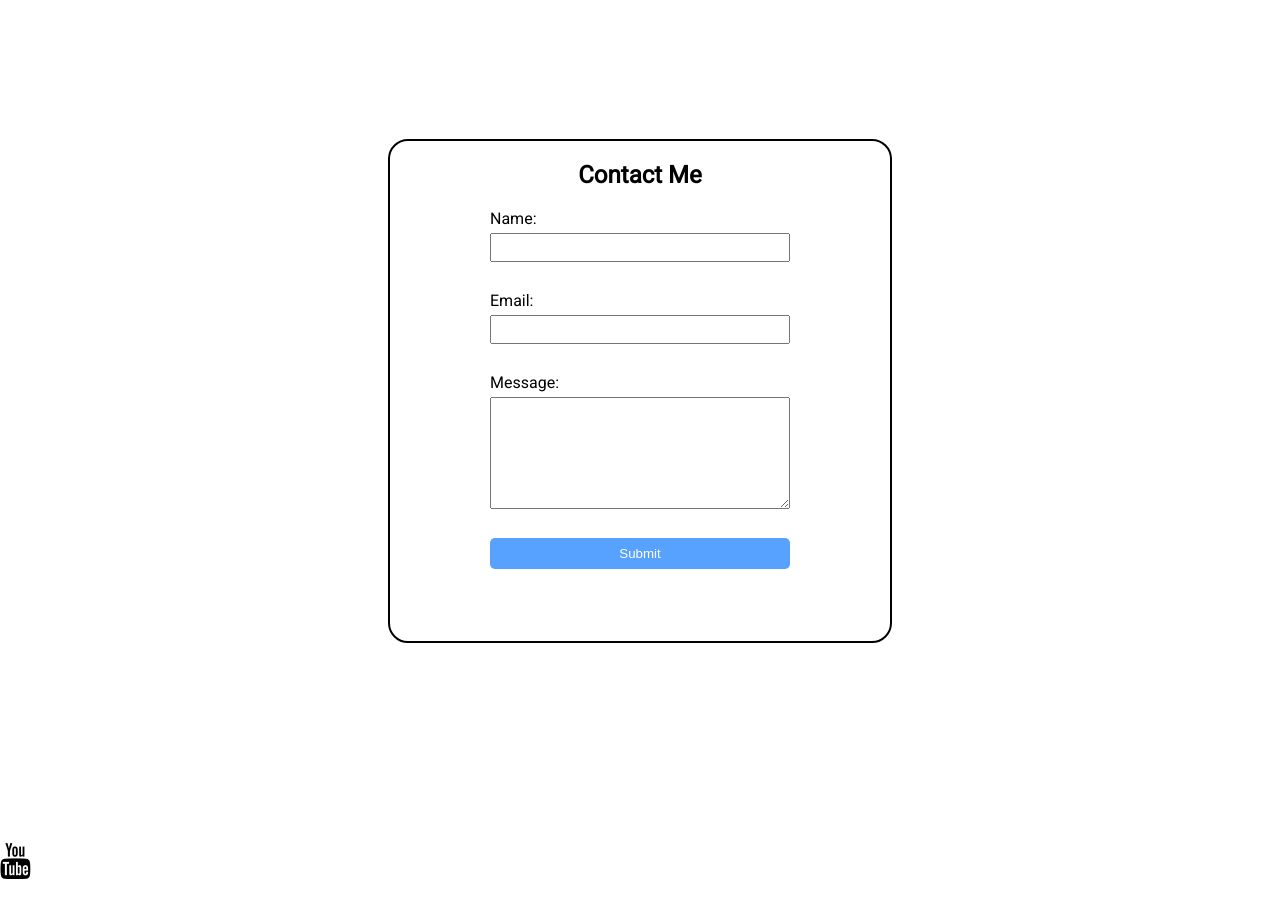
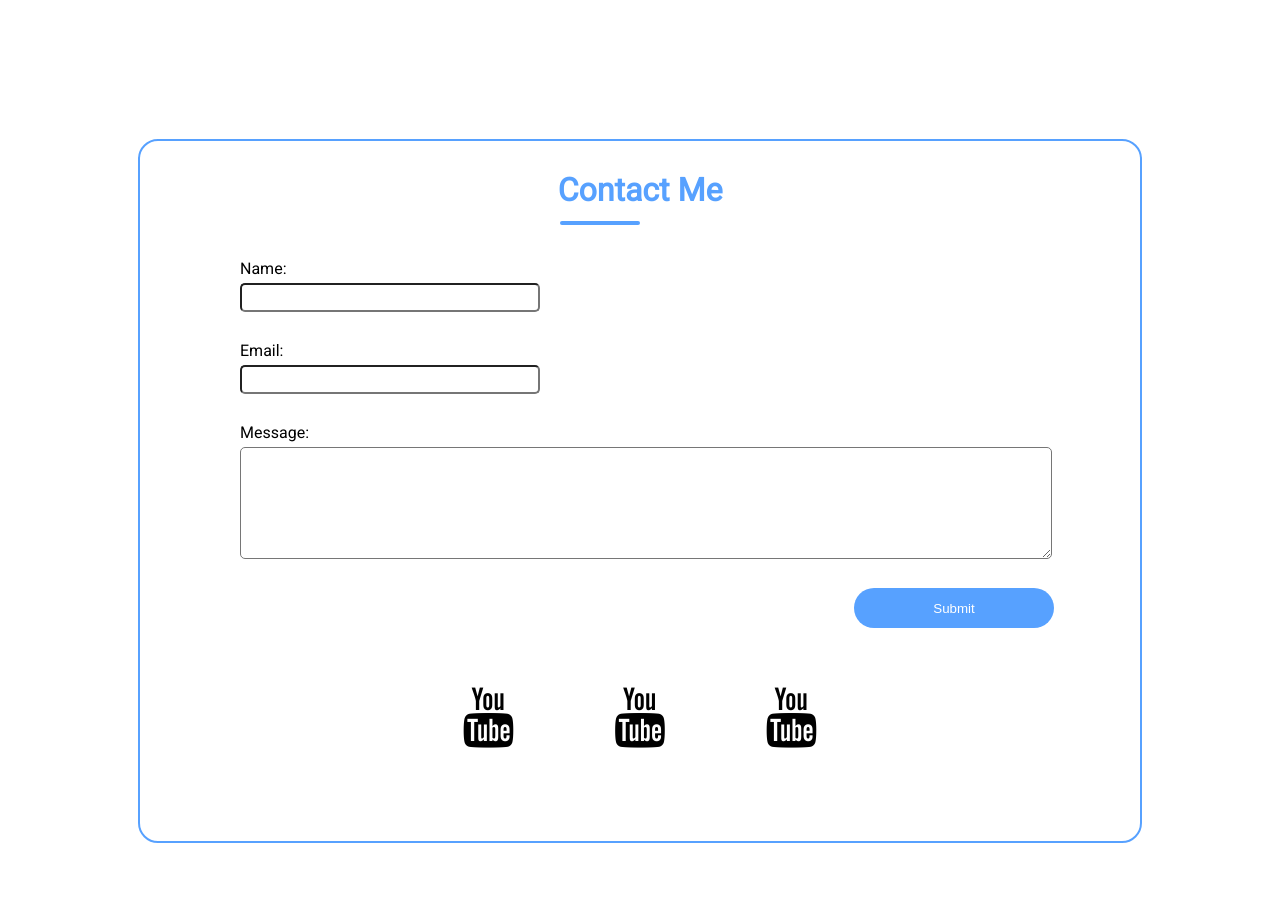
Before and after one commit to Dsoungpa/Final-Project-Bitwise, a plain HTML site: page index.html in a window 1280 px wide. Shown: the part 860-1778 px from the top of the page. Before the commit the page ends 1739 px from the top, so only its background shows below. Drawn offline with Linux system fonts and the light colour scheme.

Commit message:
Adjusted Contact Me Form Layout

```diff
--- a/index.html
+++ b/index.html
@@ -81,7 +81,8 @@
         <!-- Bottom Part of Page (Contact & Socials) -->
         <div class="row3">
             <div class="contact-section" id="contact-form">
-            <h2>Contact Me</h2>
+                <h1>Contact Me</h1>
+                <div class="shape contact-underline"></div>
                 <form>
                     <label for="name">Name:</label>
                     <input type="text" id="name" name="name" required>
@@ -92,21 +93,23 @@
                     <label for="message">Message:</label>
                     <textarea id="message" name="message" required></textarea>
                     <br>
+                    <div class="move-right">
                         <button type="submit">Submit</button>
+                    </div>
                 </form>
+
+                <div class="icons">
+                    <i class="fa fa-youtube" style="font-size: 60px;"></i>
+                    <i class="fa fa-youtube" style="font-size: 60px;"></i>
+                    <i class="fa fa-youtube" style="font-size: 60px;"></i>
+                </div>
+
             </div>
         </div>
-
-    <!-- Social Links -->
-    <div class="row4">
-        <div class="social-links">
-            <i class="fa fa-youtube" style="font-size: 36px;"></i>
-        </div>
-    </div>
-
 
     </body>
 
     <!-- Footer -->
-<div class="footer-column"> </div>
+    <footer> <footer>
+
 </html>
--- a/style.css
+++ b/style.css
@@ -21,7 +21,7 @@ a:visited {
 }
 
 
-.row, .row2, .row3, .row4{
+.row, .row2, .row3{
     /* Makes everything horizontal */
     display: flex;
 }
@@ -36,9 +36,8 @@ a:visited {
     /* Makes my contact form centered within the row */
     justify-content: center;
     /* Adds 200px of space around my row3 */
-    margin-bottom: 200px;
+    margin-bottom: 30px;
 }
-
 
 .invisible-column, .column{
     /* Makes my nav bar light blue and the text of those white */
@@ -185,7 +184,7 @@ Specific lengths depending on Text */
     width: 700px;
     height: 400px;
     margin-top: 50px;
-    margin-left: 40px;
+    margin-left: 80px;
     padding: 25px;
 
     /* Need this to make underline*/
@@ -295,26 +294,53 @@ Specific lengths depending on Text */
 .contact-section {
     display: flex;
     flex-direction: column;
-    align-items: center; /* Centers vertically */
+
 
     /* Adds Space on top */
     margin-top: 50px;
+    /* Adds Space on bottom */
+    margin-bottom: 100px;
+
     /* Adds a border around the contect section */
-    border: 2px solid black;
+    border: 2px solid #57a1ff;
 
     /* Sets Size */
-    width: 500px;
-    height: 500px;
+    width: 1000px;
+    height: 700px;
 
     /* Rounds the section */
     border-radius: 20px;
 }
 
+.contact-section h1, .contact-section .icons {
+    display: flex;
+    justify-content: center;
+
+    margin-bottom: 30px;
+}
+
+.contact-section h1 {
+    color: #57a1ff;
+    margin-top: 30px;
+}
+
+.contact-underline {
+    /* Adjusts positioning */
+    background-color: #57a1ff;
+    border-radius: 10px;
+    margin-top: 80px;
+    margin-left: 420px;
+    width: 80px;
+}
 
 form {
     /* Formats the form to be a column */
     display: flex;
     flex-direction: column;
+
+    /* Adds Space*/
+    margin-left: 100px;
+    margin-top: 20px;
 
     /* Adjust the input boxes of the form */
     width: 300px;
@@ -329,11 +355,13 @@ input, textarea {
     /* Adjusts spacing around input and textbox */
     padding: 5px;
     margin-bottom: 10px;
+    border-radius: 5px;
 }
 
 textarea {
     /* Made the height of the textbox taller */
     height: 100px;
+    width: 800px;
 }
 
 button {
@@ -343,12 +371,19 @@ button {
 
     /* Outside spacing */
     padding: 8px 16px;
+    margin-left: 614px;
 
     /* Removes button border */
     border: none;
 
     /* Rounds Out Button */
-    border-radius: 5px;
+    border-radius: 20px;
+
+    /* Smooth the transition of background-color change */
+    transition: background-color 0.3s ease;
+
+    width: 200px;
+    height: 40px;
 }
 
 button:hover {
@@ -358,8 +393,14 @@ button:hover {
     cursor: pointer;
 }
 
+.icons {
+    display: flex;
+    justify-content: center; /* To center the icons horizontally */
+    gap: 100px; /* Adjust the gap value as per your preference */
+    margin-top: 60px; /* Margin at the top */
+}
 
-.footer-column{
+footer {
     /* Color and size of footer */
     background-color: #57a1ff;
     height: 50px;
```
Lines whose indentation alone changed are shown as unchanged.
